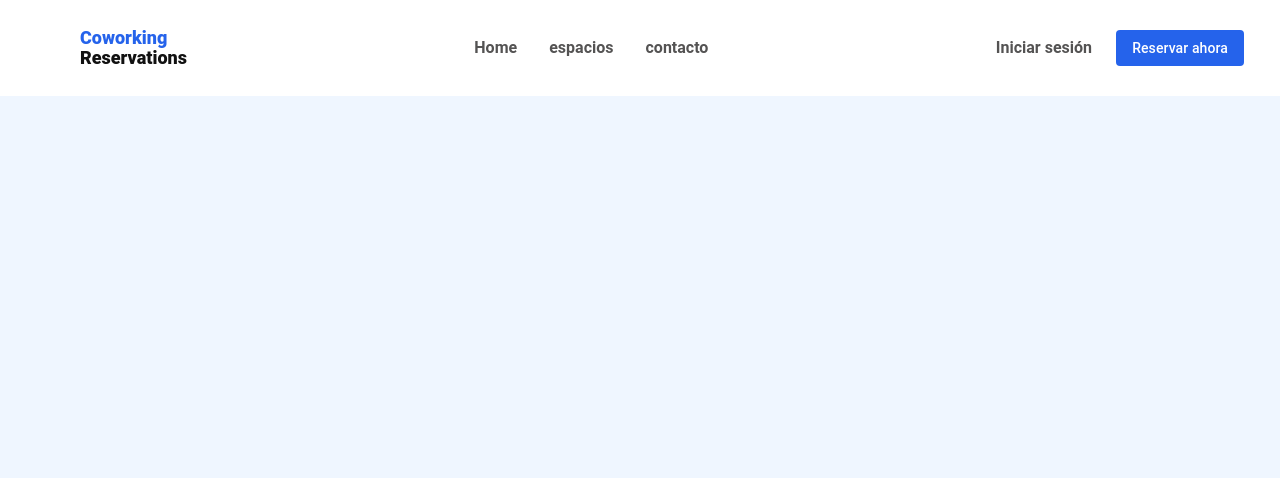
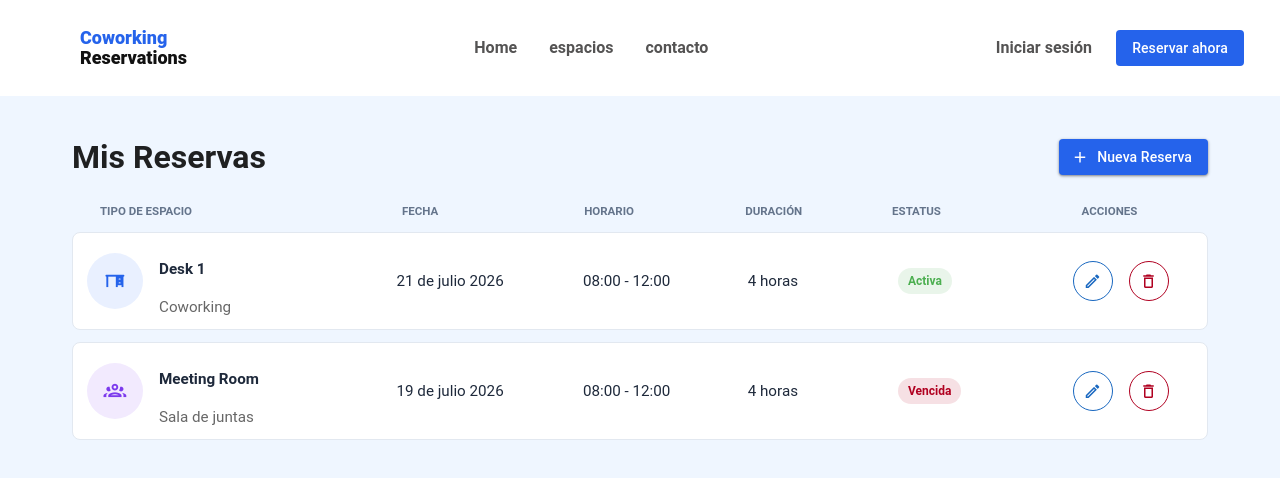
Before and after one commit to fatimacm/coworking-reservations-ui, a Vue app: page /my-reservations in a window 1280 px wide. Shown: the top 478 px of the page. Built offline with nearby package versions, Linux system fonts and the light colour scheme.

Commit message:
added My Reservations view

```diff
--- /dev/null
+++ b/src/components/MyReservationCard.vue
@@ -0,0 +1,127 @@
+<template>
+  <div class="reservations-table">
+    <div class="table-header">
+      <span>Tipo de espacio</span>
+        <span>Fecha</span>
+        <span>Horario</span>
+        <span>Duración</span>
+        <span>Estatus</span>
+        <span class="text-center">Acciones</span>
+      </div>
+      <v-card class="reservation-row mb-3" rounded="lg" border elevation="0">
+        <div class="reservation-grid">
+          <div class="d-flex align-center ga-4">
+            <v-avatar color="#e9f0ff" size="56">
+              <v-icon icon="mdi-desk" color="#2563eb" />
+            </v-avatar>
+
+            <div>
+              <p class="font-weight-bold mb-0">Desk 1</p>
+              <p class="text-medium-emphasis text-body-2 mb-0">Coworking</p>
+            </div>
+          </div>
+
+          <div>21 de julio 2026</div>
+          <div>08:00 - 12:00</div>
+          <div>4 horas</div>
+
+          <div>
+            <v-chip color="success" variant="tonal" size="small" class="font-weight-bold">
+              Activa
+            </v-chip>
+          </div>
+
+          <div class="d-flex justify-center ga-4">
+            <v-btn icon="mdi-pencil-outline" color="primary" variant="outlined" size="small" />
+            <v-btn icon="mdi-delete-outline" color="error" variant="outlined" size="small" />
+          </div>
+        </div>
+      </v-card>
+      <v-card class="reservation-row mb-3" rounded="lg" border elevation="0">
+        <div class="reservation-grid">
+          <div class="d-flex align-center ga-4">
+            <v-avatar color="#f2eafe" size="56">
+              <v-icon icon="mdi-account-group-outline" color="#7c3aed" />
+            </v-avatar>
+            <div>
+              <p class="font-weight-bold mb-0">Meeting Room</p>
+              <p class="text-medium-emphasis text-body-2 mb-0">Sala de juntas</p>
+            </div>
+          </div>
+          <div>19 de julio 2026</div>
+          <div>08:00 - 12:00</div>
+          <div>4 horas</div>
+          <div>
+            <v-chip color="error" variant="tonal" size="small" class="font-weight-bold">
+              Vencida
+            </v-chip>
+          </div>
+          <div class="d-flex justify-center ga-4">
+            <v-btn icon="mdi-pencil-outline" color="primary" variant="outlined" size="small" />
+            <v-btn icon="mdi-delete-outline" color="error" variant="outlined" size="small" />
+          </div>
+        </div>
+      </v-card>
+      </div>
+</template>
+
+<style scoped>
+
+.table-header,
+.reservation-grid {
+  display: grid;
+  grid-template-columns: minmax(250px, 2fr) 1.15fr 1fr 0.9fr 0.9fr 1fr;
+  align-items: center;
+  column-gap: 20px;
+}
+
+.table-header {
+  padding: 0 28px 12px;
+  color: #64748b;
+  font-size: 0.72rem;
+  font-weight: 700;
+  text-transform: uppercase;
+}
+
+.reservation-row {
+  border-color: #e2e8f0 !important;
+}
+
+.reservation-grid {
+  min-height: 76px;
+  padding: 10px 14px;
+  color: #1e293b;
+  font-size: 0.95rem;
+}
+
+@media (max-width: 960px) {
+  .table-header {
+    display: none;
+  }
+
+  .reservation-grid {
+    grid-template-columns: 1fr 1fr;
+    gap: 18px;
+    padding: 20px;
+  }
+
+  .reservation-grid > :first-child {
+    grid-column: 1 / -1;
+  }
+
+  .reservation-grid > :last-child {
+    justify-content: flex-start !important;
+  }
+}
+
+@media (max-width: 600px) {
+
+  .reservation-grid {
+    grid-template-columns: 1fr;
+  }
+
+  .reservation-grid > :first-child {
+    grid-column: auto;
+  }
+}
+</style>
--- a/src/components/RoomCard.vue
+++ b/src/components/RoomCard.vue
@@ -70,7 +70,7 @@
         </p>
 
         <v-btn
-          color="primary"
+          color="#2563EB"
           size="large"
           rounded="lg"
           @click="$emit('reserve', room)"
--- a/src/router/index.js
+++ b/src/router/index.js
@@ -1,6 +1,7 @@
 import { createRouter, createWebHistory } from 'vue-router'
 import Home from '../views/Home.vue'
 import Spaces from '../views/Spaces.vue'
+import MyReservations from '../views/MyReservations.vue'
 
 const routes = [
   {
@@ -13,6 +14,11 @@ const routes = [
     name: 'Spaces',
     component: Spaces,
   },
+  {
+    path: '/my-reservations',
+    name: 'MyReservations',
+    component: MyReservations,
+  },
 ]
 
 const router = createRouter({
--- /dev/null
+++ b/src/views/MyReservations.vue
@@ -0,0 +1,18 @@
+<template>
+    <v-container class="hero-section px-8 my-sm-8" style="max-width: 1200px; ">
+        <div class="d-flex align-center justify-space-between">
+            <div>
+                <h1 class="font-weight-bold">Mis Reservas</h1>
+            </div>
+
+            <v-btn prepend-icon="mdi-plus" style="background-color: #2563EB; color: white;">Nueva Reserva</v-btn>
+        </div>
+
+        <MyReservationCard></MyReservationCard>
+    </v-container>
+</template>
+
+<script setup>
+import MyReservationCard from '../components/MyReservationCard.vue';
+
+</script>
--- a/src/views/Spaces.vue
+++ b/src/views/Spaces.vue
@@ -79,7 +79,7 @@
 
                 <v-col cols="12" md="auto" class="d-flex align-end">
                     <v-btn
-                    color="primary"
+                    color="#2563EB"
                     size="large"
                     rounded="lg"
                     block
```
